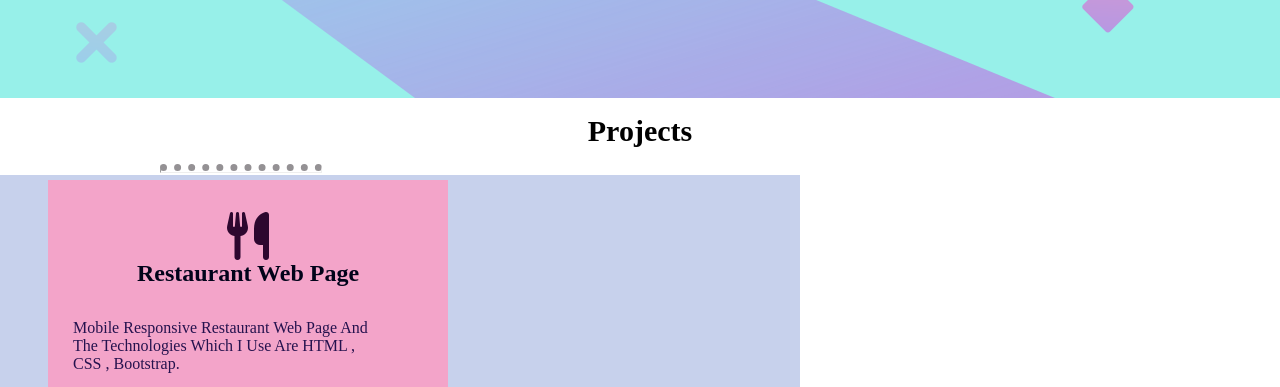
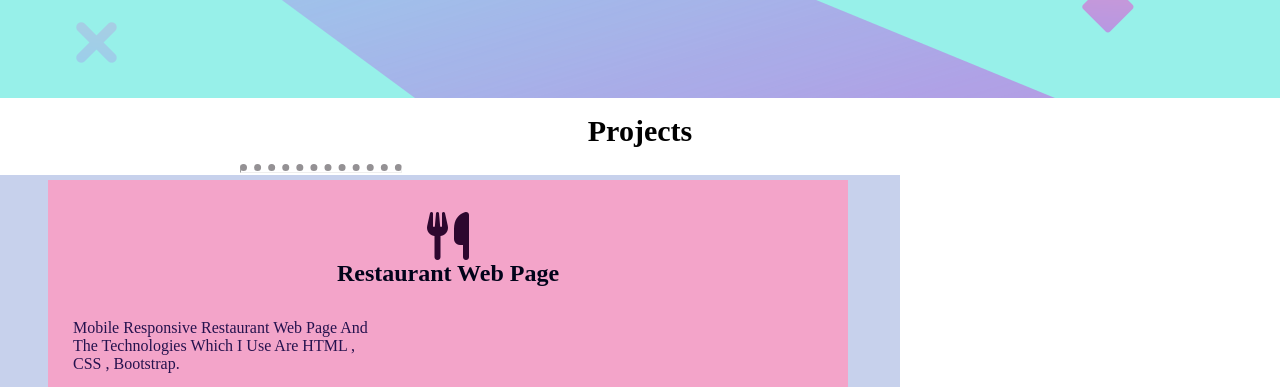
Before and after one commit to megha1234568/portfolio, a plain HTML site: page index.html in a window 1280 px wide. Shown: the part 702-1089 px from the top of the page. Drawn offline with Linux system fonts and the light colour scheme.

Commit message:
Update style.css

```diff
--- a/style.css
+++ b/style.css
@@ -68,7 +68,7 @@ hr{
   width: 10rem;
   height: 1px;
   color: #949194;
-  margin-left:39rem;
+  margin-left:37rem;
   margin-top: 1rem;
 }
 .container{
@@ -213,17 +213,18 @@ hr{
     height:1600px;
   }
   hr{
-    margin-left: 10rem;
+    margin-left: 15rem;
     margin-top: 1rem;
   }
   .container{
     display: grid;
     height: 1500px;
-    width: 800px;
+    width: 900px;
     margin: 2px 0;
   }
   .column{
     height: 450px;
+    width:800px;
     margin-left: 3rem;
     margin-top: 5px;
   }
```
